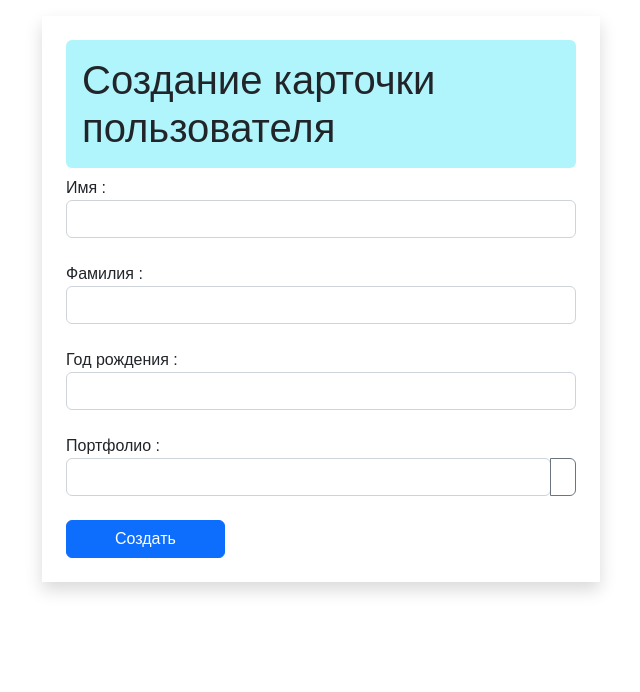
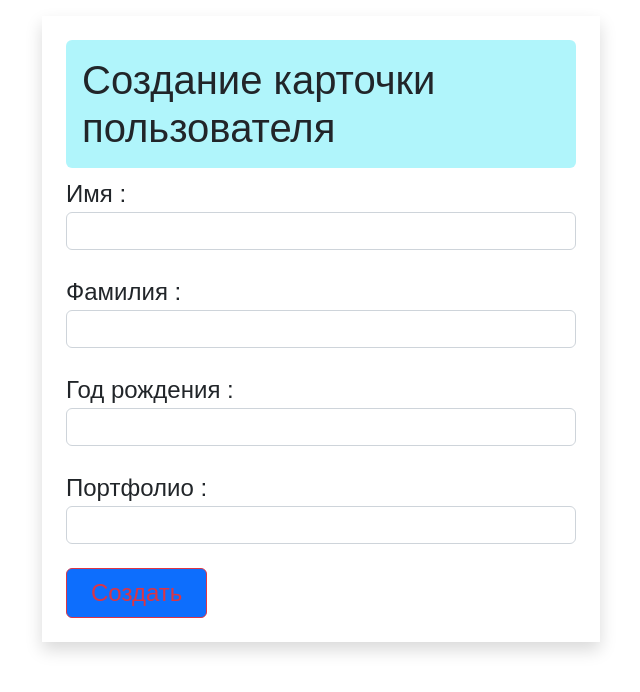
Before and after one commit to V-Ivanich/form_dop_task, a React (Create React App) app: page /register in a window 1280 px wide. Shown: the top 692 px of the page, without its empty margins (319-959 px from the left). Built offline with nearby package versions, Linux system fonts and the light colour scheme; a web font is replaced by a local one.

Commit message:
validate

```diff
--- a/src/components/mainForm.jsx
+++ b/src/components/mainForm.jsx
@@ -6,9 +6,10 @@ import TextField from './textField'
 
 const MainForm = () => {
   const [data, setData] = useState({
-    email: '',
-    password: '',
-    stayOn: false,
+    fname: '',
+    lname: '',
+    yearbirth: '',
+    portfolio: '',
   })
   const [errors, setErrors] = useState({})
 
@@ -20,19 +21,20 @@ const MainForm = () => {
   }
 
   const validateScheme = yup.object().shape({
-    password: yup
+    fname: yup
       .string()
-      .required('Пароль обязателен для заполнения')
-      .matches(
-        /^(?=.*[A-Z])/,
-        'Пароль должен содержать хотя бы одну заглавную букву',
-      )
-      .matches(/(?=.*[0-9])/, 'Пароль должен содержать хотя бы одну цифру')
-      .matches(
-        /(?=.*[!@#$%^&*])/,
-        'Пароль должен содержать один из специальных символов !@#$%^&*',
-      )
-      .matches(/(?=.{8,})/, 'Пароль должен состоять минимум из 8 символов'),
+      .required('Имя обязателено для заполнения')
+      .matches(/^(?=.*[A-Z][a-z])/, 'Имя должено содержать только буквы'),
+    // .matches(/(?=.*[0-9])/, 'Пароль должен содержать хотя бы одну цифру')
+    // .matches(
+    //   /(?=.*[!@#$%^&*])/,
+    //   'Пароль должен содержать один из специальных символов !@#$%^&*',
+    // )
+    // .matches(/(?=.{8,})/, 'Пароль должен состоять минимум из 8 символов'),
+    lname: yup
+      .string()
+      .required('Имя обязателено для заполнения')
+      .matches(/^(?=.*[A-Z][a-z])/, 'Имя должено содержать только буквы'),
     email: yup
       .string()
       .required('Электронная почта обязательна для заполнения')
@@ -90,7 +92,7 @@ const MainForm = () => {
   return (
     <div className='container d-flex justify-content-center mt-3'>
       <div className='w-50 shadow p-4'>
-        <Form onSubmit={handleSubmit}>
+        <Form onSubmit={handleSubmit} style={{ fontSize: '1.5rem' }}>
           <div
             style={{
               backgroundColor: 'rgba(170, 245, 251, 0.931)',
@@ -102,16 +104,16 @@ const MainForm = () => {
           <TextField
             label='Имя :'
             name='fname'
-            value={data.email}
+            value={data.fname}
             onChange={handleChange}
-            error={errors.email}
+            error={errors.fname}
           />
           <TextField
             label='Фамилия :'
             name='lname'
-            value={data.email}
+            value={data.lname}
             onChange={handleChange}
-            error={errors.email}
+            error={errors.lname}
           />
           <TextField
             label='Год рождения :'
@@ -122,7 +124,6 @@ const MainForm = () => {
           />
           <TextField
             label='Портфолио :'
-            type='password'
             name='portfolio'
             value={data.password}
             onChange={handleChange}
@@ -131,7 +132,8 @@ const MainForm = () => {
           <Button
             type='submit'
             disabled={!isValid}
-            className='btn btn-primary px-5 mx-auto'>
+            className='btn btn-outline-danger px-4'
+            style={{ fontSize: '1.5rem' }}>
             Создать
           </Button>
         </Form>
--- a/src/components/textField.jsx
+++ b/src/components/textField.jsx
@@ -1,59 +1,54 @@
-import React, { useState } from "react";
-import PropTypes from "prop-types";
+import React, { useState } from 'react'
+import PropTypes from 'prop-types'
 
 const TextField = ({ label, type, name, value, onChange, error }) => {
-    const [showPassword, setShowPassword] = useState(false);
+  const [showPassword, setShowPassword] = useState(false)
 
   const handleChange = ({ target }) => {
-        onChange({ name: target.name, value: target.value });
-    };
+    onChange({ name: target.name, value: target.value })
+  }
 
   const getInputClasses = () => {
-        return "form-control" + (error ? " is-invalid" : "");
-    };
+    return 'form-control' + (error ? ' is-invalid' : '')
+  }
   const toggleShowPassword = () => {
-        setShowPassword((prevState) => !prevState);
-    };
+    setShowPassword((prevState) => !prevState)
+  }
   return (
-        <div className="mb-4">
+    <div className='mb-4'>
       <label htmlFor={name}>{label}</label>
-            <div className="input-group has-validation">
+      <div className='input-group has-validation'>
         <input
-                    type={showPassword ? "text" : type}
+          type={showPassword ? 'text' : type}
           id={name}
           name={name}
           value={value}
           onChange={handleChange}
           className={getInputClasses()}
         />
-                {type === "password" && (
+        {type === 'password' && (
           <button
-                        className="btn btn-outline-secondary"
-                        type="button"
-                        onClick={toggleShowPassword}
-                    >
-                        <i
-                            className={
-                                "bi bi-eye" + (showPassword ? "-slash" : "")
-                            }
-                        ></i>
+            className='btn btn-outline-secondary'
+            type='button'
+            onClick={toggleShowPassword}>
+            <i className={'bi bi-eye' + (showPassword ? '-slash' : '')}></i>
           </button>
         )}
-                {error && <div className="invalid-feedback">{error}</div>}
+        {error && <div className='invalid-feedback'>{error}</div>}
       </div>
     </div>
-    );
-};
+  )
+}
 TextField.defaultProps = {
-    type: "text"
-};
+  type: 'text',
+}
 TextField.propTypes = {
   label: PropTypes.string,
   type: PropTypes.string,
   name: PropTypes.string,
   value: PropTypes.string,
   onChange: PropTypes.func,
-    error: PropTypes.string
-};
+  error: PropTypes.string,
+}
 
-export default TextField;
+export default TextField
```
Lines whose indentation alone changed are shown as unchanged.
